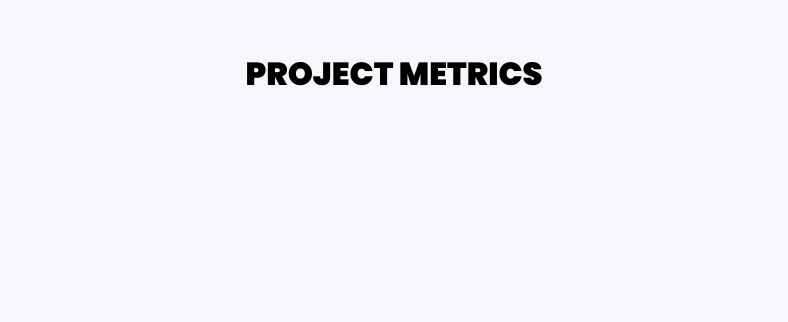
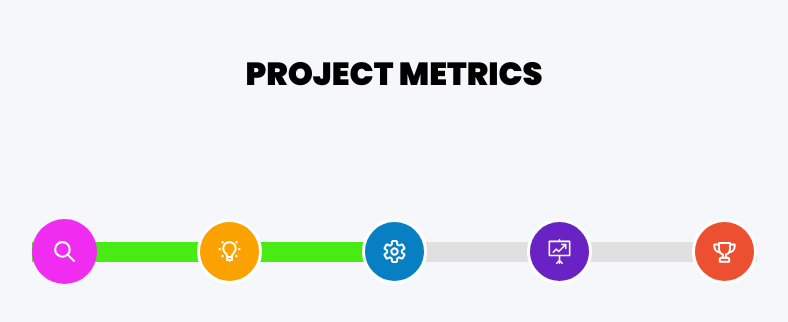
Before and after one commit to Aref-Akminasi/progress-metrics, a plain HTML site: page index.html in a window 1280 px wide. Shown: the whole page, without its empty margins (246-1034 px from the left). Drawn offline with Linux system fonts and the light colour scheme.

Commit message:
added static stages

```diff
--- a/index.html
+++ b/index.html
@@ -8,6 +8,25 @@
   </head>
   <body>
     <h1>Project Metrics</h1>
+    <div class="progress-container">
+      <div class="progress-empty"></div>
+      <div class="progress-fill"></div>
+      <div class="stages stage1">
+        <img class="icon" src="icons/1.svg" alt="search icon" />
+      </div>
+      <div class="stages stage2">
+        <img class="icon" src="icons/2.svg" alt="lamp icon" />
+      </div>
+      <div class="stages stage3">
+        <img class="icon" src="icons/3.svg" alt="gear icon" />
+      </div>
+      <div class="stages stage4">
+        <img class="icon" src="icons/4.svg" alt="analysis icon" />
+      </div>
+      <div class="stages stage5">
+        <img class="icon" src="icons/5.svg" alt="cup icon" />
+      </div>
+    </div>
     <script src="script.js"></script>
   </body>
 </html>
--- a/style.css
+++ b/style.css
@@ -9,6 +9,7 @@
   --progress-fill: #49eb14;
   --progress-empty: #e0e0e0;
   --black: #303030;
+  --white: #fff;
   --bg: #f6f7fb;
 }
 
@@ -31,3 +32,79 @@ h1 {
   text-transform: uppercase;
   margin-top: 50px;
 }
+
+.progress-container {
+  width: 725px;
+  display: flex;
+  justify-content: space-between;
+  margin-top: 100px;
+  position: relative;
+}
+
+.icon {
+  width: 25px;
+  height: 25px;
+  color: white;
+}
+
+.stages {
+  display: flex;
+  align-items: center;
+  justify-content: center;
+  width: 65px;
+  height: 65px;
+  border-radius: 50%;
+  cursor: pointer;
+}
+
+.stage1 {
+  background-color: var(--stage1);
+}
+
+.stage2 {
+  background-color: var(--stage2);
+  border: solid;
+  border-color: var(--white);
+  border-width: 3px;
+}
+
+.stage3 {
+  background-color: var(--stage3);
+  border: solid;
+  border-color: var(--white);
+  border-width: 3px;
+}
+
+.stage4 {
+  background-color: var(--stage4);
+  border: solid;
+  border-color: var(--white);
+  border-width: 3px;
+}
+
+.stage5 {
+  background-color: var(--stage5);
+  border: solid;
+  border-color: var(--white);
+  border-width: 3px;
+}
+
+.progress-empty {
+  position: absolute;
+  z-index: -2;
+  width: 100%;
+  background-color: var(--progress-empty);
+  height: 20px;
+  top: 50%;
+  transform: translateY(-50%);
+}
+
+.progress-fill {
+  position: absolute;
+  z-index: -1;
+  width: 50%;
+  background-color: var(--progress-fill);
+  height: 20px;
+  top: 50%;
+  transform: translateY(-50%);
+}
```
Also changed, not shown: icons/1.svg (added), icons/2.svg (added), icons/3.svg (added), icons/4.svg (added), icons/5.svg (added), images/1.png (added), images/2.png (added), images/3.png (added), images/4.png (added), images/5.png (added).
